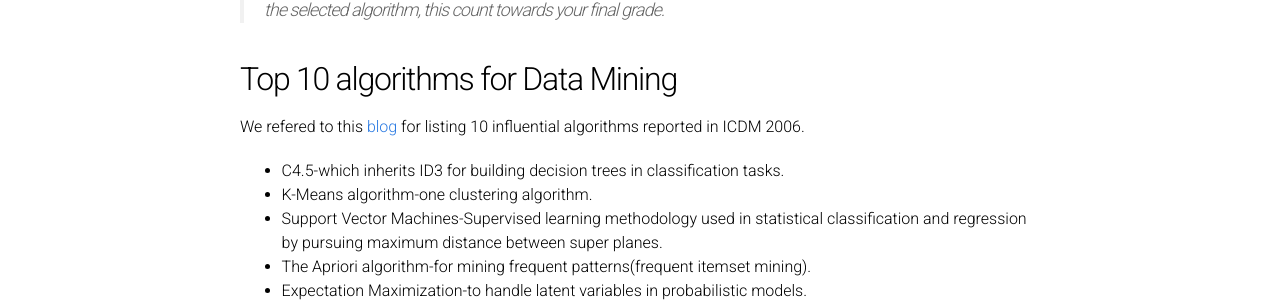
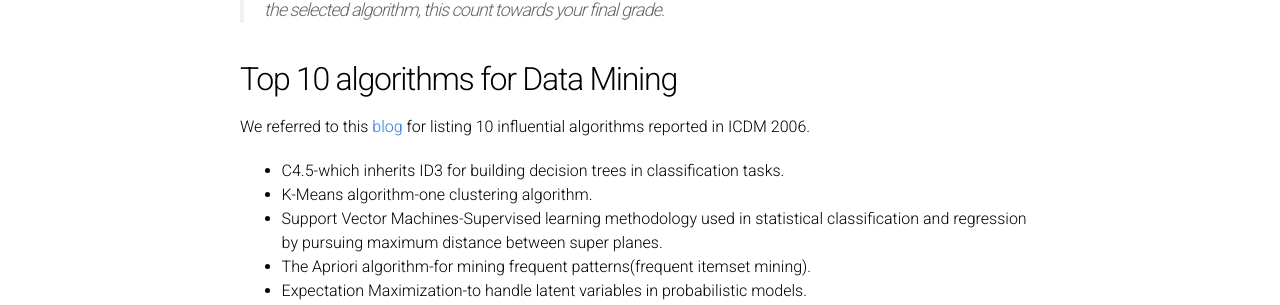
Before and after one commit to BITDM/bitdm.github.io, a Jekyll site: the page built from algorithms/algorithmsList.md, in a window 1280 px wide and 900 px high. Shown: the part 175-480 px from the top of the window. Built offline with Jekyll 4.4.1, drawn with Linux system fonts in a browser that asks for light colours.

Commit message:
formatting error corrected

```diff
--- a/algorithms/algorithmsList.md
+++ b/algorithms/algorithmsList.md
@@ -7,7 +7,9 @@
 > This is the algorithm list prepared for the course short presentations, as lecturer could not cover all these materials in details, students are encourged to select algorithms from the list and give a small lecture in class on the selected algorithm, this count towards your final grade.
 
 ## Top 10 algorithms for Data Mining
-We refered to this [blog](http://blog.csdn.net/leo2007608/article/details/9347863) for listing 10 influential algorithms reported in ICDM 2006.
+
+We referred to this [blog](http://blog.csdn.net/leo2007608/article/details/9347863) for listing 10 influential algorithms reported in ICDM 2006.
+
 + C4.5-which inherits ID3 for building decision trees in classification tasks.
 + K-Means algorithm-one clustering algorithm.
 + Support Vector Machines-Supervised learning methodology used in statistical classification and regression by pursuing maximum distance between super planes.
--- a/index.html
+++ b/index.html
@@ -3,7 +3,8 @@
 ---
 
 <div>
-  本站点用于北京理工大学数据挖掘研究生课程-this site exists for handling course materials and submitting assignments of Data Mining course(for graduate students) in BIT。
+  <h5>本站点用于北京理工大学数据挖掘研究生课程-this site exists for handling course materials and submitting assignments of Data Mining course(for graduate students) in BIT。</h5>
+  <br/>
   <br/>
   <p>我们已经在相应<a href="https://github.com/BITDM/bitdm.github.io">git仓库</a>的2016目录里建立了projects文件夹并根据组号建立对应子文件夹，由于单人手工处理工作量过大，请各位fork项目并根据自己组号编辑相应模板发送pull request更新本组项目内容的说明文档，谢谢。</p>
   <br/>
```
Also changed, not shown: 2016/projects/p24/proposal.md (+13 -6 lines), 1 other file.
